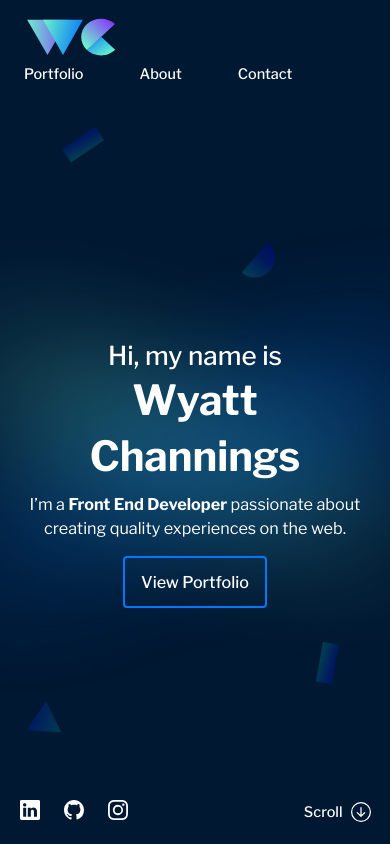
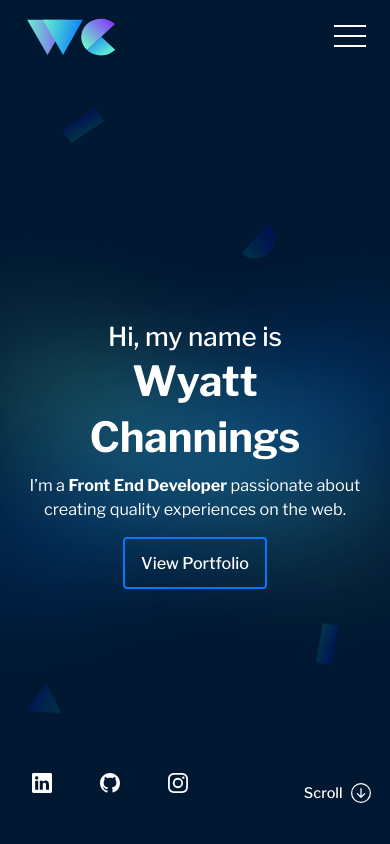
Before and after one commit to 00Wyatt/portfolio, a React (Create React App) app: page / in a window 390 px wide. Shown: the top 844 px of the page. Built offline with nearby package versions, Linux system fonts and the light colour scheme.

Commit message:
Make navbar responsive

```diff
--- a/src/components/FramerVariants.js
+++ b/src/components/FramerVariants.js
@@ -3,7 +3,7 @@ const variants = {
     visible: { opacity: 1, y: 0, transition: { duration: 1, delay: 0.2 } },
     hidden: { opacity: 0, y: 25 }
   },
-  scrollFadeIn: {
+  contentFadeIn: {
     visible: { opacity: 1, y: 0, transition: { duration: 1, delay: 0.4 } },
     hidden: { opacity: 0, y: 40 }
   },
@@ -14,6 +14,10 @@ const variants = {
   colorFadeIn: {
     visible: { opacity: 1, transition: { duration: 1, delay: 0.8 } },
     hidden: { opacity: 0 }
+  },
+  shapesFadeIn: {
+    visible: { opacity: 0.7, transition: { duration: 1, delay: 0.8 } },
+    hidden: { opacity: 0 }
   }
 }
 
--- a/src/components/SVGs.js
+++ b/src/components/SVGs.js
@@ -23,6 +23,7 @@ import { ReactComponent as Photoshop } from "../assets/SVGs/photoshop.svg";
 import { ReactComponent as Block } from "../assets/SVGs/block.svg";
 import { ReactComponent as Triangle } from "../assets/SVGs/triangle.svg";
 import { ReactComponent as Semicircle } from "../assets/SVGs/semicircle.svg";
+import { ReactComponent as List } from "../assets/SVGs/list.svg";
 
 
 const SVGs = {
@@ -51,6 +52,7 @@ const SVGs = {
   Block,
   Triangle,
   Semicircle,
+  List,
 }
 
 export default function SVG(props) {
--- a/src/partials/About.js
+++ b/src/partials/About.js
@@ -20,7 +20,7 @@ export default function About() {
         }
         return (
           <motion.div className={"shape " + shape} key={shape}
-            variants={variants.colorFadeIn}
+            variants={variants.shapesFadeIn}
             initial="hidden"
             whileInView="visible"
             viewport={{ once: true }}
@@ -31,7 +31,7 @@ export default function About() {
       })}
       <div className="container">
         <motion.div className="bio"
-          variants={variants.scrollFadeIn}
+          variants={variants.contentFadeIn}
           initial="hidden"
           whileInView="visible"
           viewport={{ once: true, margin: "-50px" }}>
@@ -47,7 +47,7 @@ export default function About() {
           </div>
         </motion.div>
         <motion.div className="skills"
-          variants={variants.scrollFadeIn}
+          variants={variants.contentFadeIn}
           initial="hidden"
           whileInView="visible"
           viewport={{ once: true, margin: "-50px" }}
--- a/src/partials/Contact.js
+++ b/src/partials/Contact.js
@@ -18,7 +18,7 @@ export default function Contact() {
         }
         return (
           <motion.div className={"shape " + shape} key={shape}
-            variants={variants.colorFadeIn}
+            variants={variants.shapesFadeIn}
             initial="hidden"
             whileInView="visible"
             viewport={{ once: true }}
@@ -29,7 +29,7 @@ export default function Contact() {
       })}
       <div className="container">
         <motion.div className="content"
-          variants={variants.scrollFadeIn}
+          variants={variants.contentFadeIn}
           initial="hidden"
           whileInView="visible"
           viewport={{ once: true, margin: "-50px" }}
--- a/src/partials/Footer.js
+++ b/src/partials/Footer.js
@@ -6,7 +6,7 @@ export default function Footer() {
   return (
     <footer className="footer">
       <motion.div className="shape block1"
-        variants={variants.colorFadeIn}
+        variants={variants.shapesFadeIn}
         initial="hidden"
         whileInView="visible"
         viewport={{ once: true }}
@@ -14,7 +14,7 @@ export default function Footer() {
         <SVG type="Block" />
       </motion.div>
       <motion.div className="shape semicircle1"
-        variants={variants.colorFadeIn}
+        variants={variants.shapesFadeIn}
         initial="hidden"
         whileInView="visible"
         viewport={{ once: true }}
--- a/src/partials/Header.js
+++ b/src/partials/Header.js
@@ -1,6 +1,14 @@
+import { useState } from 'react';
+import { motion, AnimatePresence } from "framer-motion";
 import SVG from "../components/SVGs";
 
 export default function Header() {
+  const [isActive, setIsActive] = useState(false);
+
+  function handleClick() {
+    setIsActive(!isActive);
+  }
+
   return (
     <header id="header" className="header">
       <div className="container">
@@ -8,11 +16,30 @@ export default function Header() {
           <a className="logo" href="/">
             <SVG type={'Logo'} />
           </a>
-          <ul className="links">
+          <ul className="links desktop">
             <li><a href="#portfolio">Portfolio</a></li>
             <li><a href="#about">About</a></li>
             <li><a href="#contact">Contact</a></li>
           </ul>
+          <div className={`hamburger ${isActive ? ' active' : ''}`} onClick={handleClick}>
+            <span class="line"></span>
+            <span class="line"></span>
+            <span class="line"></span>
+          </div>
+          <AnimatePresence>
+            {isActive && (
+              <motion.ul className={'links mobile'}
+                key="links"
+                initial={{ opacity: 0, x: '100%' }}
+                animate={{ opacity: 1, x: 0 }}
+                exit={{ opacity: 0, x: '-100%' }}
+                transition={{ duration: 0.3 }}
+              >
+                <li><a href="#portfolio">Portfolio</a></li>
+                <li><a href="#about">About</a></li>
+                <li><a href="#contact">Contact</a></li>
+              </motion.ul>
+            )}</AnimatePresence>
         </nav>
       </div>
     </header>
--- a/src/partials/Hero.js
+++ b/src/partials/Hero.js
@@ -18,7 +18,7 @@ export default function Hero() {
         }
         return (
           <motion.div className={"shape " + shape} key={shape}
-            variants={variants.colorFadeIn}
+            variants={variants.shapesFadeIn}
             initial="hidden"
             whileInView="visible"
             viewport={{ once: true }}
--- a/src/partials/OtherProjects.js
+++ b/src/partials/OtherProjects.js
@@ -8,7 +8,7 @@ export default function OtherProjects() {
 
   return (
     <motion.section className="other-projects"
-      variants={variants.scrollFadeIn}
+      variants={variants.contentFadeIn}
       initial="hidden"
       whileInView="visible"
       viewport={{ once: true, margin: "-50px" }}
@@ -24,7 +24,7 @@ export default function OtherProjects() {
         }
         return (
           <motion.div className={"shape " + shape} key={shape}
-            variants={variants.colorFadeIn}
+            variants={variants.shapesFadeIn}
             initial="hidden"
             whileInView="visible"
             viewport={{ once: true }}
--- a/src/partials/Portfolio.js
+++ b/src/partials/Portfolio.js
@@ -19,7 +19,7 @@ export default function Portfolio() {
         }
         return (
           <motion.div className={"shape " + shape} key={shape}
-            variants={variants.colorFadeIn}
+            variants={variants.shapesFadeIn}
             initial="hidden"
             whileInView="visible"
             viewport={{ once: true }}
@@ -32,7 +32,7 @@ export default function Portfolio() {
         <div className="project" key={project.id}>
           <div className="container">
             <motion.div className={project.id % 2 === 0 ? "content reverse" : "content"}
-              variants={variants.scrollFadeIn}
+              variants={variants.contentFadeIn}
               initial="hidden"
               whileInView="visible"
               viewport={{ once: true, margin: "-50px" }}
@@ -46,7 +46,7 @@ export default function Portfolio() {
               </div>
             </motion.div>
             <motion.div className="content"
-              variants={variants.scrollFadeIn}
+              variants={variants.contentFadeIn}
               initial="hidden"
               whileInView="visible"
               viewport={{ once: true, margin: "-50px" }}
--- a/src/scss/components/_components.scss
+++ b/src/scss/components/_components.scss
@@ -79,11 +79,48 @@
 
 .icon {
   color: $white;
+  padding: 12px;
+  border-radius: 50%;
+  background: transparent;
+  display: flex;
+  transition: all 200ms ease-in-out;
+  position: relative;
+
+  &:hover {
+    // transform: scale(1.3);
+    // color: $primary-500-main;
+    box-shadow: inset 0px 0px 30px $primary-500-main;
+    // box-shadow: 0px 0px 30px $primary-500-main;
+  }
+
+  &::after {
+    position: absolute;
+    content: '';
+    top: 0;
+    left: 0;
+    width: 100%;
+    height: 100%;
+    border-radius: 50%;
+    transition: all 250ms ease-in-out;
+  }
+
+  &:hover::after {
+    box-shadow: 0px 0px 30px $secondary-300-main;
+  }
 }
 
 .socials {
   display: flex;
   gap: 24px;
+
+  a > * {
+    transition: all 200ms ease-in-out;
+    &:hover {
+      // transform: scale(1.3);
+      // color: $primary-500-main;
+      // box-shadow: 0px 0px 30px $primary-500-main;
+    }
+  }
 }
 
 .scroll {
--- a/src/scss/components/_shapes.scss
+++ b/src/scss/components/_shapes.scss
@@ -3,7 +3,6 @@
 .shape {
   position: absolute;
   mix-blend-mode: soft-light;
-  opacity: 0.7;
   z-index: -1;
 }
 
--- a/src/scss/partials/_header.scss
+++ b/src/scss/partials/_header.scss
@@ -2,6 +2,7 @@
 
 .header {
   min-height: $header;
+  position: relative;
 
   .container {
     padding: 8px 0;
@@ -9,25 +10,107 @@
 
   .content {
     display: flex;
-    flex-wrap: wrap;
+    justify-content: space-between;
+  }
 
-    @include breakpoint(small) {
-      flex-wrap: nowrap;
-      justify-content: space-between;
+  .links {
+    align-items: center;
+
+    &.desktop {
+      display: none;
+
+      @include breakpoint(small) {
+        display: flex;
+        column-gap: 48px;
+        justify-content: flex-end;
+      }
+    }
+
+    &.mobile {
+      position: absolute;
+      width: 100%;
+      top: 100%;
+      left: 0;
+      padding: 8px;
+      display: flex;
+      justify-content: space-around;
+      z-index: 200;
+
+      @include breakpoint(small) {
+        display: none;
+      }
+
+      a {
+        padding: 0 4px 6px;
+      }
+    }
+
+    li {
+      height: 100%;
+      display: flex;
+    }
+
+    a {
+      position: relative;
+      padding: 0 6px;
+      color: $white;
+      font-size: $p-md;
+      font-weight: 500;
+      display: flex;
+      align-items: center;
+      transition: text-shadow 250ms ease-in-out;
+
+      &::after {
+        position: absolute;
+        content: '';
+        bottom: 0;
+        left: 0;
+        right: 0;
+        margin: auto;
+        width: 0%;
+        background: $white;
+        height: 2px;
+        transition: all 250ms ease-in-out;
+      }
+
+      &:hover::after {
+        width: 100%;
+      }
+
+      &:hover {
+        // text-shadow: 0px 0px 30px $primary-500-main;
+      }
     }
   }
 
-  .links {
+  .hamburger {
     display: flex;
-    justify-content: flex-end;
-    align-items: center;
-    flex-wrap: wrap;
-    column-gap: 56px;
+    flex-direction: column;
+    gap: 8px;
+    justify-content: center;
+    cursor: pointer;
 
-    a {
-      color: $white;
-      font-size: $p-md;
-      font-weight: 500;
+    @include breakpoint(small) {
+      display: none;
+    }
+
+    .line {
+      background-color: $white;
+      width: 32px;
+      height: 2px;
+      transition: all 300ms ease-in-out;
+    }
+
+    &.active .line:nth-child(1) {
+      transform: translateY(10px) rotate(45deg);
+    }
+
+    &.active .line:nth-child(2) {
+      opacity: 0;
+    }
+
+    &.active .line:nth-child(3) {
+      transform: translateY(-10px) rotate(-45deg);
     }
   }
 }
```
Also changed, not shown: src/assets/SVGs/list.svg (added).
